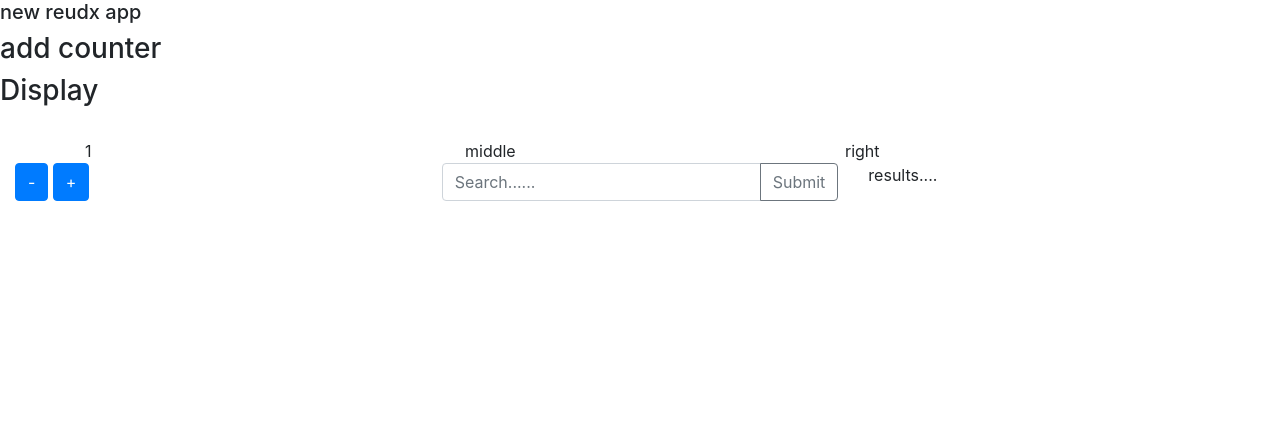
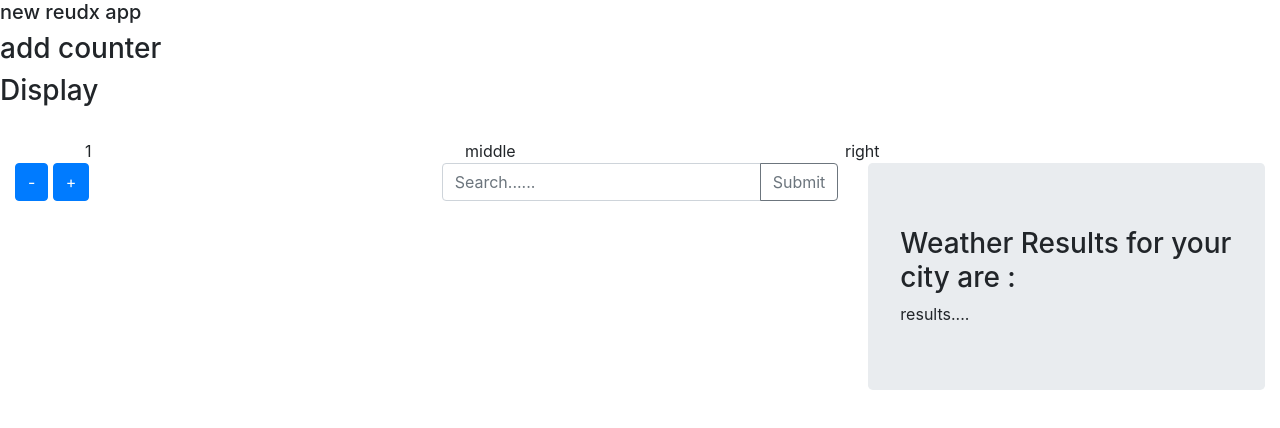
Before and after one commit to ash-sp-cole/waldorfOnline, a React (Create React App) app in the folder waldorf/: page / in a window 1280 px wide. Shown: the top 428 px of the page. Built offline with nearby package versions, Linux system fonts and the light colour scheme.

Commit message:
working redux

```diff
--- a/waldorf/src/AddCounter/index.js
+++ b/waldorf/src/AddCounter/index.js
@@ -6,6 +6,7 @@ import Col from 'react-bootstrap/col';
 import Button from 'react-bootstrap/Button';
 import InputGroup from 'react-bootstrap/InputGroup';
 import FormControl from 'react-bootstrap/FormControl';
+import WeatherDisplay from '../WeatherDisplay';
 class AddCounter extends Component {
 
 eventChangeHandler(e) {
@@ -46,8 +47,8 @@ eventChangeHandler(e) {
                         </InputGroup>
                     </Col>
                     <Col>
-                    {this.props.inputProp}
 
+                    <WeatherDisplay weatherCity={this.props.inputProp} />
                      </Col>
                 </Row>
             </div>
--- /dev/null
+++ b/waldorf/src/WeatherDisplay/index.js
@@ -0,0 +1,15 @@
+import React from 'react';
+import Jumbotron from 'react-bootstrap/Jumbotron';
+
+const WeatherDisplay = (props)=>{
+
+return(
+    <div>
+        <Jumbotron>
+            <h3> Weather Results for your city are :</h3>
+            {props.weatherCity}
+        </Jumbotron>
+    </div>
+)
+}
+export default WeatherDisplay;
```
Also changed, not shown: 2 other files (tests, documents, lock files or other folders).
